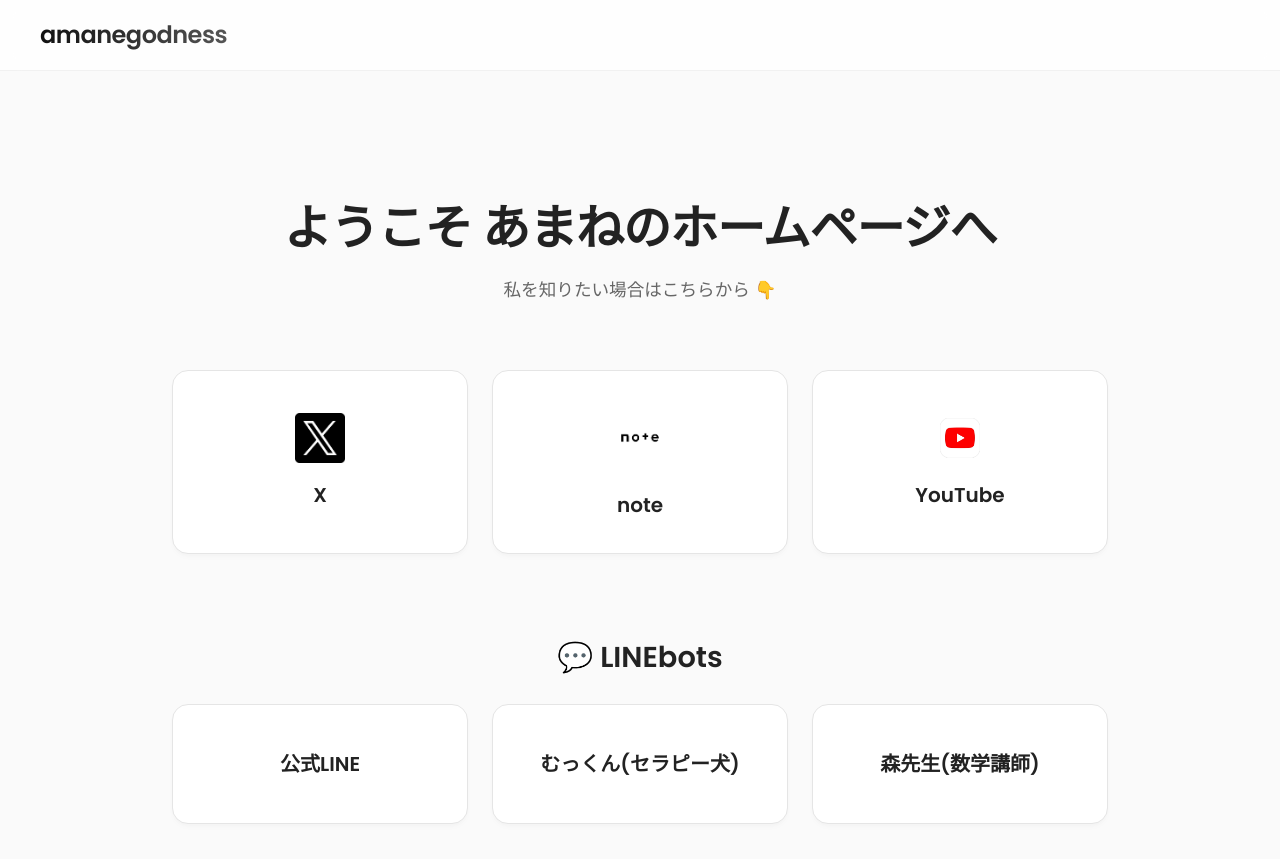
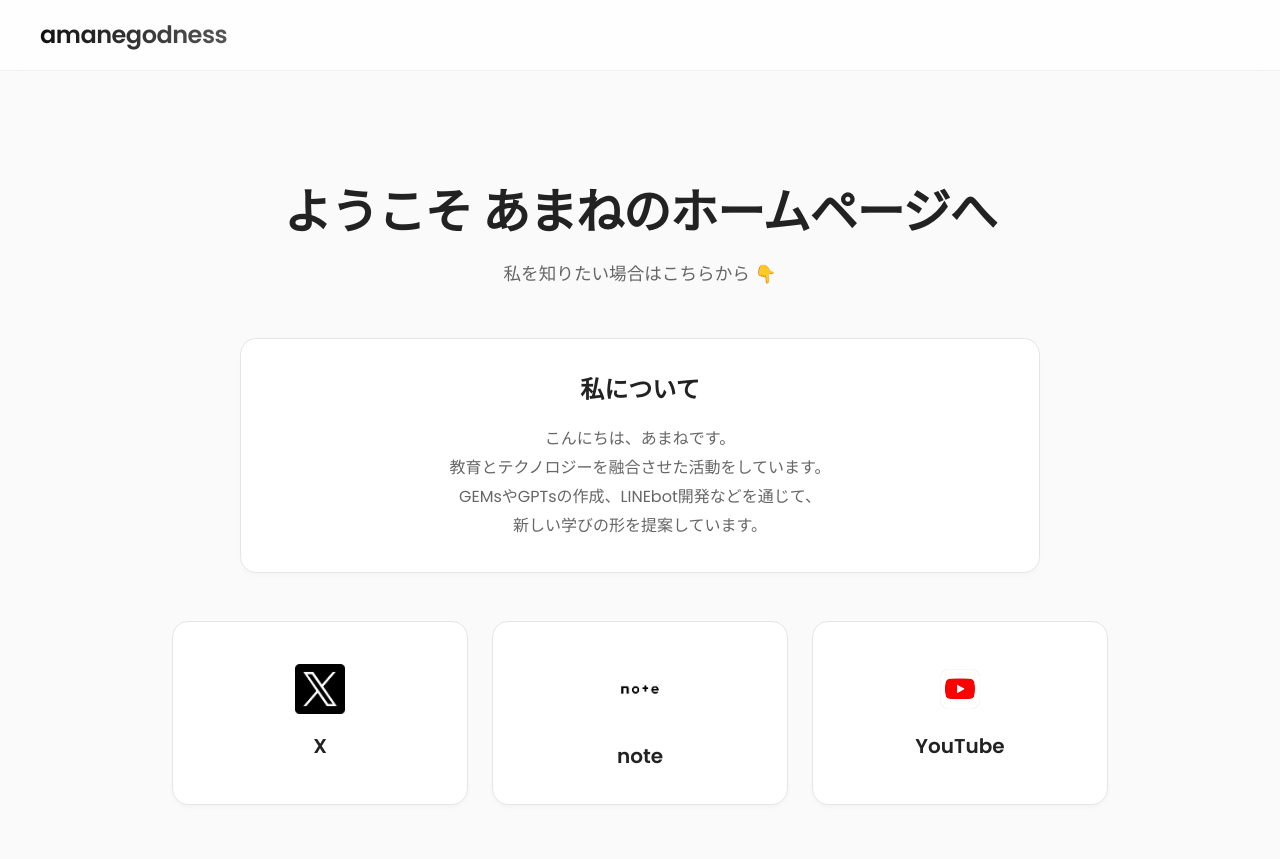
Before and after one commit to yumamcode/my-portfolio, a plain HTML site: page index.html in a window 1280 px wide. Shown: the top 859 px of the page. Drawn offline with Linux system fonts and the light colour scheme.

Commit message:
自己紹介ついか

```diff
--- a/assets/css/style.css
+++ b/assets/css/style.css
@@ -62,7 +62,7 @@ header {
 /* Hero Section */
 .intro {
   text-align: center;
-  padding: 5rem 0 3rem;
+  padding: 4rem 0 2rem;
   animation: fadeInDown 0.8s ease-out;
 }
 
@@ -77,6 +77,35 @@ header {
   color: var(--text-muted);
   font-size: 1.1rem;
   margin-top: 0;
+}
+
+/* Profile Section */
+.profile-section {
+  max-width: 800px;
+  margin: 0 auto 3rem;
+  animation: fadeInDown 1s ease-out;
+}
+
+.profile-card {
+  background: #ffffff;
+  padding: 2rem;
+  border-radius: 16px;
+  border: 1px solid var(--border-color);
+  text-align: center;
+  box-shadow: 0 4px 6px -1px rgba(0, 0, 0, 0.02);
+}
+
+.profile-content h3 {
+  margin-top: 0;
+  margin-bottom: 1rem;
+  font-size: 1.5rem;
+  color: var(--text-main);
+}
+
+.profile-content p {
+  color: var(--text-muted);
+  margin: 0;
+  line-height: 1.8;
 }
 
 /* Section Groups */
--- a/index.html
+++ b/index.html
@@ -23,6 +23,21 @@
       <section class="intro">
         <h2>ようこそ あまねのホームページへ</h2>
         <p>私を知りたい場合はこちらから 👇</p>
+      </section>
+
+      <!-- Profile Section -->
+      <section class="profile-section">
+        <div class="profile-card">
+          <div class="profile-content">
+            <h3>私について</h3>
+            <p>
+              こんにちは、あまねです。<br />
+              教育とテクノロジーを融合させた活動をしています。<br />
+              GEMsやGPTsの作成、LINEbot開発などを通じて、<br />
+              新しい学びの形を提案しています。
+            </p>
+          </div>
+        </div>
       </section>
 
       <!-- Main SNS Links -->
```
